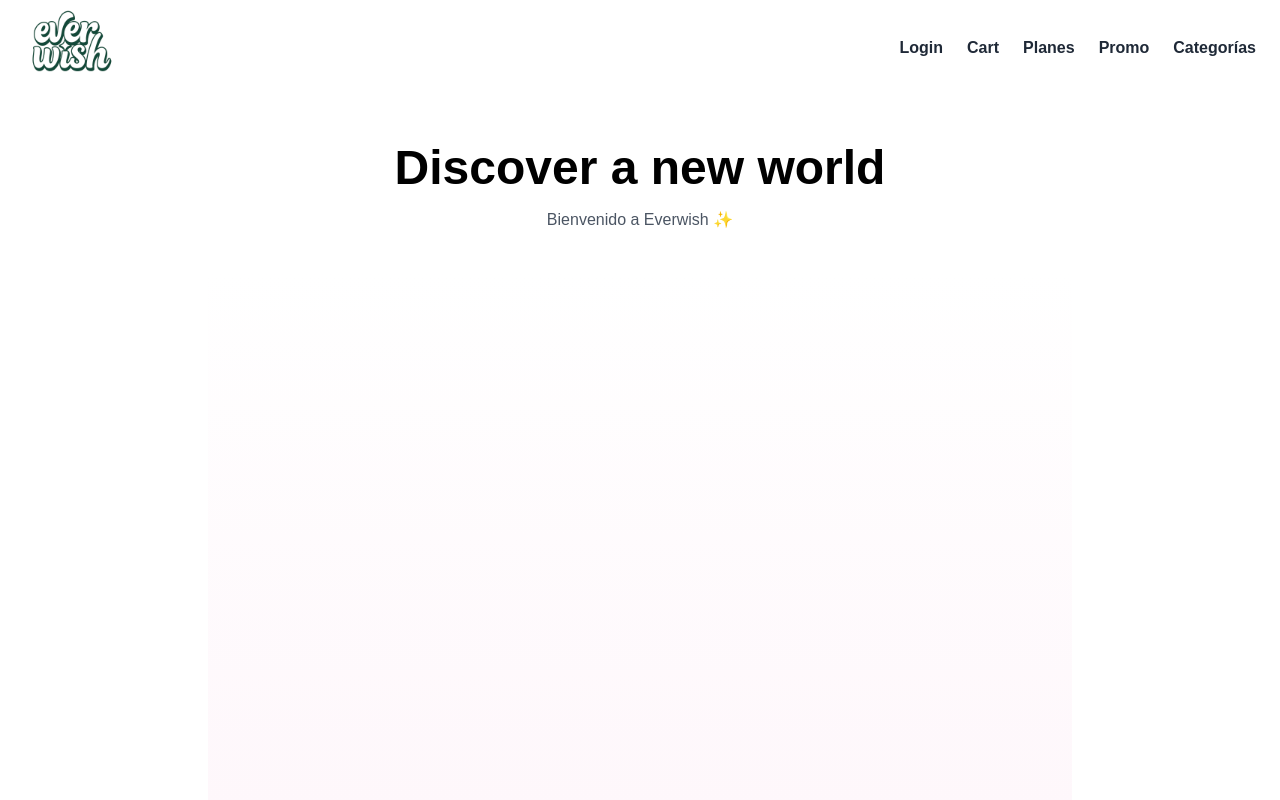
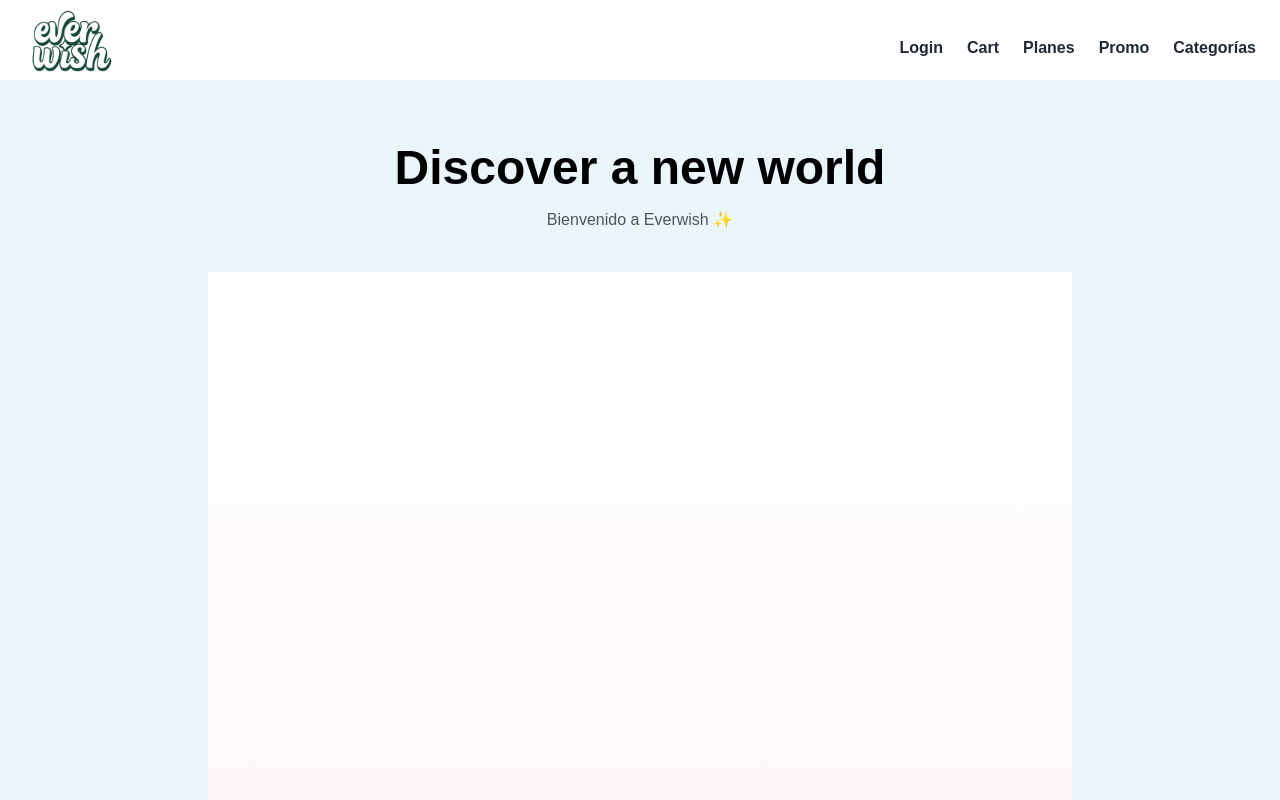
Before and after one commit to everwishhq-commits/EverWish, a Next.js app: page / in a window 1280 px wide. Shown: the top 800 px of the page. Built offline with nearby package versions, Linux system fonts and the light colour scheme.

Commit message:
Update globals.css

```diff
--- a/app/globals.css
+++ b/app/globals.css
@@ -5,4 +5,7 @@
 /* tus estilos globales extra van aquí */
 body {
   font-family: sans-serif;
+  background-color: #EAF6FA; /* fondo pastel azul clarito */
+  margin: 0;
+  padding: 0;
 }
```
